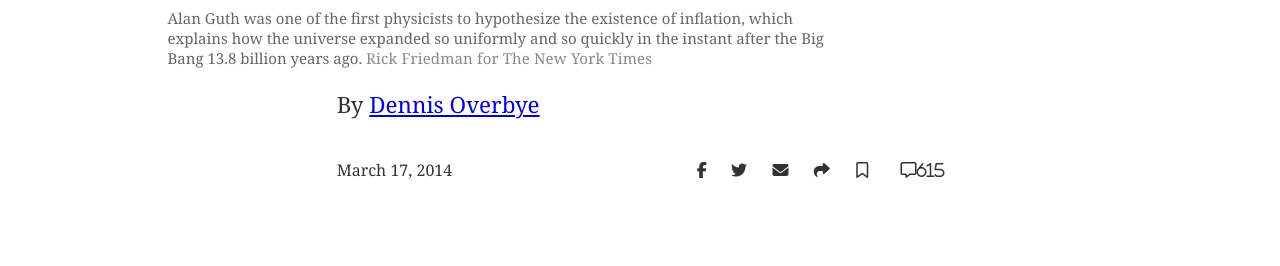
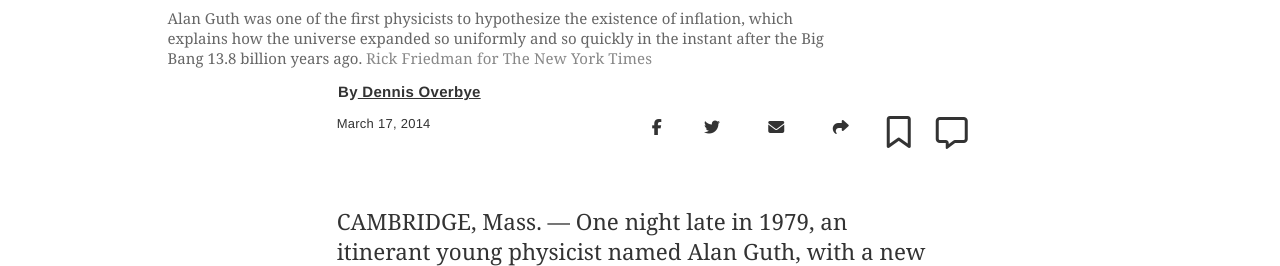
Before and after one commit to Milypm/NYT-clone-Project, a plain HTML site: page index.html in a window 1280 px wide. Shown: the part 761-1027 px from the top of the page. Drawn offline with Linux system fonts and the light colour scheme.

Commit message:
Styled author/icons section, added descriptions in CSS

```diff
--- a/index.html
+++ b/index.html
@@ -1,11 +1,15 @@
 <!DOCTYPE html>
+
 <html lang="en">
+
 <head>
+
     <meta charset="UTF-8">
     <meta name="viewport" content="width=device-width, initial-scale=1.0">
     <title>Space Ripples Reveal Big Bang's Smoking Gun - The New York Times</title>
     <link href="style.css" rel="stylesheet">
     <script src="https://kit.fontawesome.com/2bdc450678.js" crossorigin="anonymous"></script>
+
 </head>
 
 <body>
@@ -13,6 +17,7 @@
     <nav class="nav-container">
 
         <ul>
+
             <div class="nav-1">
                 <li class="menu-icon"><i class="fas fa-bars"></i></li>
                 <li class="search-icon"><i class="fas fa-search"></i></li>
@@ -25,13 +30,14 @@
                 <li class="subscribe-btn"><button type="button">subscribe now</button></li>
                 <li class="log-in"><button type="button">log in</button></li>
             </div>
+
         </ul>
 
     </nav>
 
-    <div class="main">
+    <main class="main">
 
-        <div class="header-img-container">
+        <section class="header-img-container">
 
             <header>
 
@@ -40,38 +46,60 @@
             </header>
 
             <div class="telescope-img">
-                <img src="https://static01.nyt.com/images/2014/03/18/science/space/18cosmos/18cosmos-articleLarge.jpg?quality=
-                75&auto=webp&disable=upscale">
+                <img src="https://static01.nyt.com/images/2014/03/18/science/space/18cosmos/18cosmos-articleLarge.jpg?quality=75&auto=webp&disable=upscale">
                 <p>Alan Guth was one of the first physicists to hypothesize the existence of inflation, which
                     explains how the universe expanded so uniformly and so quickly in the instant after the Big
                     Bang 13.8 billion years ago. <span class="img-credit">Rick Friedman for The New York Times</span></p>
             </div>
 
-        </div>
+        </section>
 
-        <article class="article-section">
+        <section class="author-icons">
 
-            <div class="author-icons-cont">
+            <div class="author">
 
-                <p class="author">By <a href="https://www.nytimes.com/by/dennis-overbye">Dennis Overbye</a></p>
+                <p>By<a href="https://www.nytimes.com/by/dennis-overbye"> Dennis Overbye</a></p>
 
-                <div class="nav-date-icons">
-                    <ul>
-                        <li class="date">March 17, 2014</li>
+            </div>
 
-                        <div class="icons-cont1">
+            <div class="nav-date-icons">
+
+                <ul>
+
+                    <li class="date">March 17, 2014</li>
+
+                    <div class="icons-cont1">
+
+                        <div class="icons-cont-4">
+
                             <li class="icon-fb"><i class="fab fa-facebook-f fb-icon"></i></li>
                             <li class="icon-twit"><i class="fab fa-twitter twit-icon"></i></li>
                             <li class="icon-mail"><i class="fas fa-envelope email-icon"></i></li>
                             <li class="icon-share"><i class="fas fa-share share-icon"></i></li>
-                            <li class="icon-mark"><i class="far fa-bookmark mark-icon"></i></li>
-                            <li class="icon-comment"><i class="far fa-comment-alt comment-icon"><span class="icon-num">615</span></i></li>
+
                         </div>
 
-                    </ul>
-                </div>
+                        <div class="mark-comm-cont">
+
+                            <li class="icon-mark fa-2x">
+                                <i class="far fa-bookmark mark-icon"></i>
+                            </li>
+                            <li class="fa-stack fa-2x">
+                                <i class="far fa-comment-alt comment-icon"></i>
+                                <!--<span class="icon-num">615</span>-->
+                            </li>
+
+                        </div>
+
+                    </div>
+
+                </ul>
 
             </div>
+
+        </section>
+
+        <article class="article-section">
 
             <p>
                 CAMBRIDGE, Mass. — One night late in 1979, an itinerant young physicist named Alan Guth, with a
@@ -180,6 +208,7 @@
         <section class="theory-inflation">
 
             <h3>The Theory of Inflation</h4>
+
             <p class="inflation-p">Astronomers have found evidence to support the theory of inflation, which explains how the
                 universe expanded so uniformly and so quickly in the instant after the Big Bang 13.8 billion
                 years ago.</p>
@@ -379,7 +408,7 @@
 
                     <button type="button">read 615 comments</button>
 
-                    <ul class="last-icons">
+                    <ul class="icons-cont-4">
                         <li><i class="fab fa-facebook-f fb-icon"></i></li>
                         <li><i class="fab fa-twitter twit-icon"></i></li>
                         <li><i class="fas fa-envelope email-icon"></i></li>
@@ -844,7 +873,7 @@
         </footer>
 
 
-    </div>
+    </main>
 
 </body>
 
--- a/style.css
+++ b/style.css
@@ -3,6 +3,8 @@
     font-family: nyt-imperial,georgia,'times new roman',times,serif;
     color: #333;
 }
+
+/******************************* N A V B A R ********************************/
 
 .nav-container {
     float: left;
@@ -35,12 +37,14 @@
 .menu-icon {
     width: 10px;
     height: 7px;
+    cursor: pointer;
 }
 
 .search-icon {
     margin-left: 30px;
     width: 10px;
     height: 7px;
+    cursor: pointer;
 }
 
 .space-cosmos a {
@@ -103,10 +107,7 @@ li {
     list-style-type: none;
 }
 
-hr {
-    margin: 0;
-    color: #D3D3D3;
-}
+/******************************** H E A D E R - I M A G E - A U T H O R / I C O N S *****************************/
 
 .header-img-container {
     display: flex;
@@ -151,6 +152,111 @@ hr {
     letter-spacing: 0.01em;
 }
 
+.author-icons {
+    margin-top: 15px;
+}
+
+.author {
+    margin-left: 330px;
+    font-family: nyt-franklin, helvetica, arial, sans-serif;
+    color: #333;
+    font-size: 15px;
+    letter-spacing: 0.02em;
+    font-weight: bolder;
+}
+
+.author a {
+    color: #333;
+}
+
+.p-bold {
+    font-weight: 1000;
+    font-weight: bolder;
+}
+
+.nav-date-icons {
+    width: 48%;
+    margin: 15px auto;
+    display: block;
+}
+
+.nav-date-icons ul {
+    display: flex;
+    justify-content: space-between;
+    width: 600px;
+    height: 69px;
+    margin-left: -40px;
+}
+
+.date {
+    display: block;
+    text-align: left;
+    width: 100%;
+    font-family: nyt-franklin, helvetica, arial, sans-serif;
+    color: #333;
+    font-size: 13px;
+    letter-spacing: 0.02em;
+}
+
+.icons-cont1 {
+    display: flex;
+    justify-content: space-between;
+    align-items: flex-start;
+    margin: 0;
+    width: 1000px;
+}
+
+.icons-cont-4 {
+    display: flex;
+    justify-content: space-between;
+    width: 195px;
+    margin-left: 90px;
+}
+
+.mark-comm-cont {
+    display: flex;
+    justify-content: space-between;
+    margin-top: -15px;
+    width: 50px;
+}
+
+.fb-icon {
+    resize: both;
+    width: 1px;
+    height: 6px;
+}
+
+.twit-icon {
+    resize: both;
+    width: 13px;
+    height: 11px;
+}
+
+.email-icon {
+    resize: both;
+    width: 13px;
+    height: 9px;
+}
+
+.share-icon {
+    resize: both;
+    width: 14px;
+    height: 11px;
+}
+
+.mark-icon {
+    resize: both;
+    margin-top: 15px;
+    margin-right: 25px;
+}
+
+.icon-num {
+    font-size: smaller;
+    float: left;
+}
+
+/*************************** A R T I C L E  S E C T I O N *********************************/
+
 .article-section {
     display: block;
     text-align: left;
@@ -165,11 +271,6 @@ hr {
     font-family: nyt-imperial,georgia,'times new roman',times,serif;
 }
 
-.p-bold {
-    font-weight: 1000;
-    font-weight: bolder;
-}
-
 .article-anchor {
     color: #326891;
 }
@@ -178,69 +279,7 @@ hr {
     text-decoration: none;
 }
 
-.author-icons-cont {
-    display: flex;
-    flex-direction: column;
-    width: 100%;
-    margin: 0;
-}
-
-.nav-date-icons ul {
-    display: flex;
-    justify-content: space-between;
-    width: 600px;
-    height: 69px;
-    margin-left: -40px;
-}
-
-.date {
-    display: block;
-    text-align: left;
-    width: 100%;
-}
-
-.icons-cont1 {
-    display: flex;
-    justify-content: space-between;
-    margin: 0;
-    width: 400px;
-}
-
-.icon-fb {
-    resize: both;
-    width: 6px;
-    height: 14px;
-}
-
-.icon-twit {
-    resize: both;
-    width: 13px;
-    height: 11px;
-}
-
-.icon-mail {
-    resize: both;
-    width: 13px;
-    height: 9px;
-}
-
-.icon-share {
-    resize: both;
-    width: 14px;
-    height: 11px;
-}
-
-.icon-mark {
-    resize: both;
-    width: 16px;
-    height: 25px;
-}
-
-.icon-comment {
-    resize: both;
-    width: 36px;
-    height: 24px;
-}
+/****************************** A S I D E  S E C T I O N ******************************/
 
 .aside-cont {
     float: right;
@@ -291,6 +330,8 @@ hr {
     margin-top: 5px;
 }
 
+/***************************** A R T I C L E  S E C T I O N *******************************/
+
 .mid-Thanks-subscribe {
     clear: left;
     text-align: center;
@@ -326,6 +367,8 @@ hr {
     font-weight: bolder;
     height: 19px;
 }
+
+/************************** G R I D : I N F L A T I O N  I M G *************************/
 
 .theory-inflation {
     width: 945px;
@@ -406,6 +449,8 @@ hr {
     clear: left;
 }
 
+/************************ A R T I C L E  S E C T I O N : V I D E O - E N D *****************************/
+
 .video-section {
     margin: 20px auto 20px auto;
 }
@@ -485,12 +530,7 @@ hr {
     text-transform: uppercase;
 }
 
-.last-icons {
-    display: flex;
-    width: 156px;
-    height: 27px;
-    justify-content: space-between;
-}
+/************************* S U G G E S T E D / P O P U L A R  L I N K S  S E C T I O N **********************/
 
 .more-popular-section {
     display: flex;
@@ -595,6 +635,8 @@ hr {
     font-weight: 500;
 }
 
+/********************************** L I N K S  L I S T S - L A S T  S E C T I O N ******************************/
+
 .links-sections {
     display: block;
     margin: 20px 30px;
@@ -666,6 +708,8 @@ hr {
     border: 0 none;
 }
 
+/*************************************** F O O T E R ***********************************************/
+
 .footer-cont {
     display: flex;
     justify-content: space-between;
```
